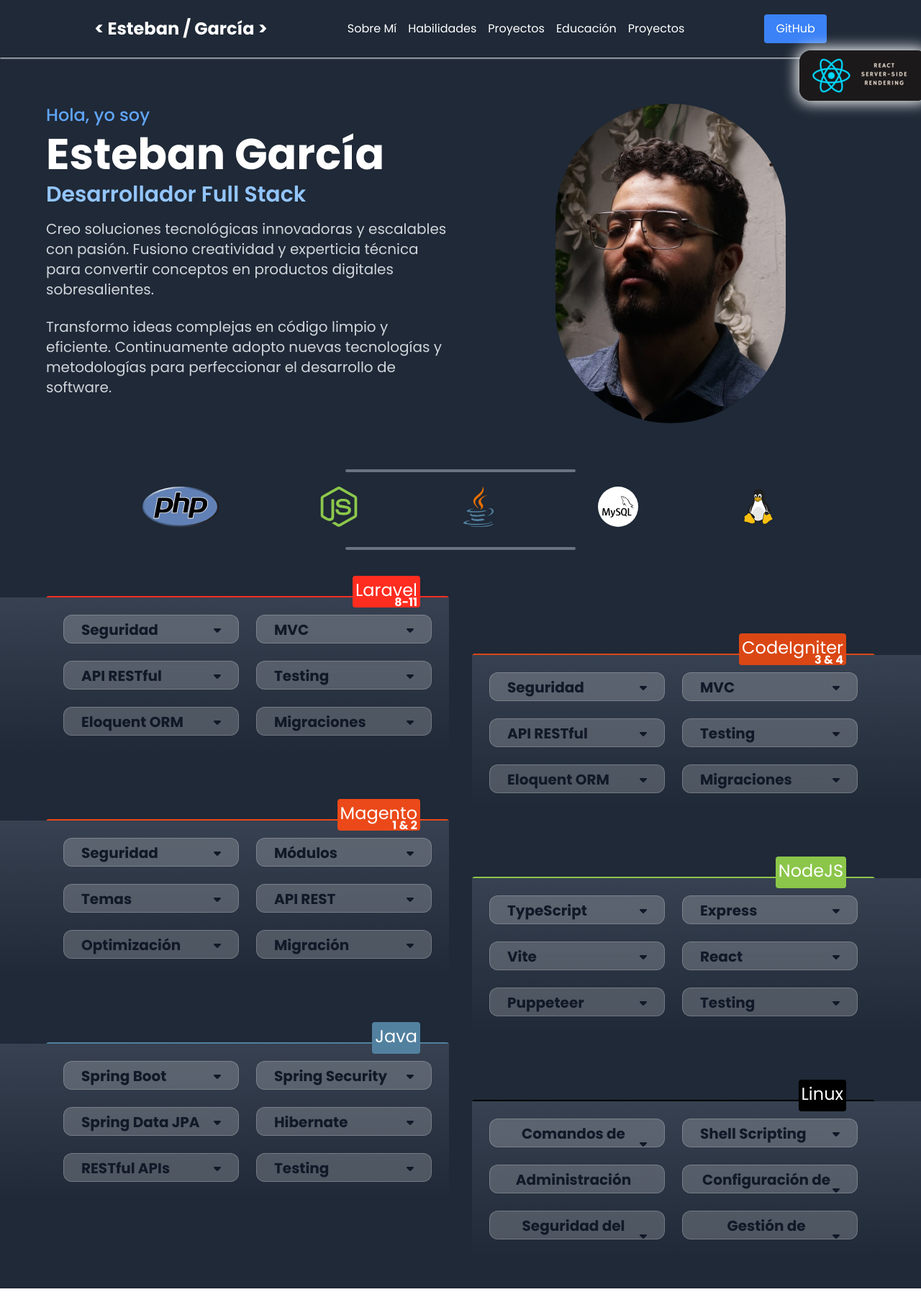
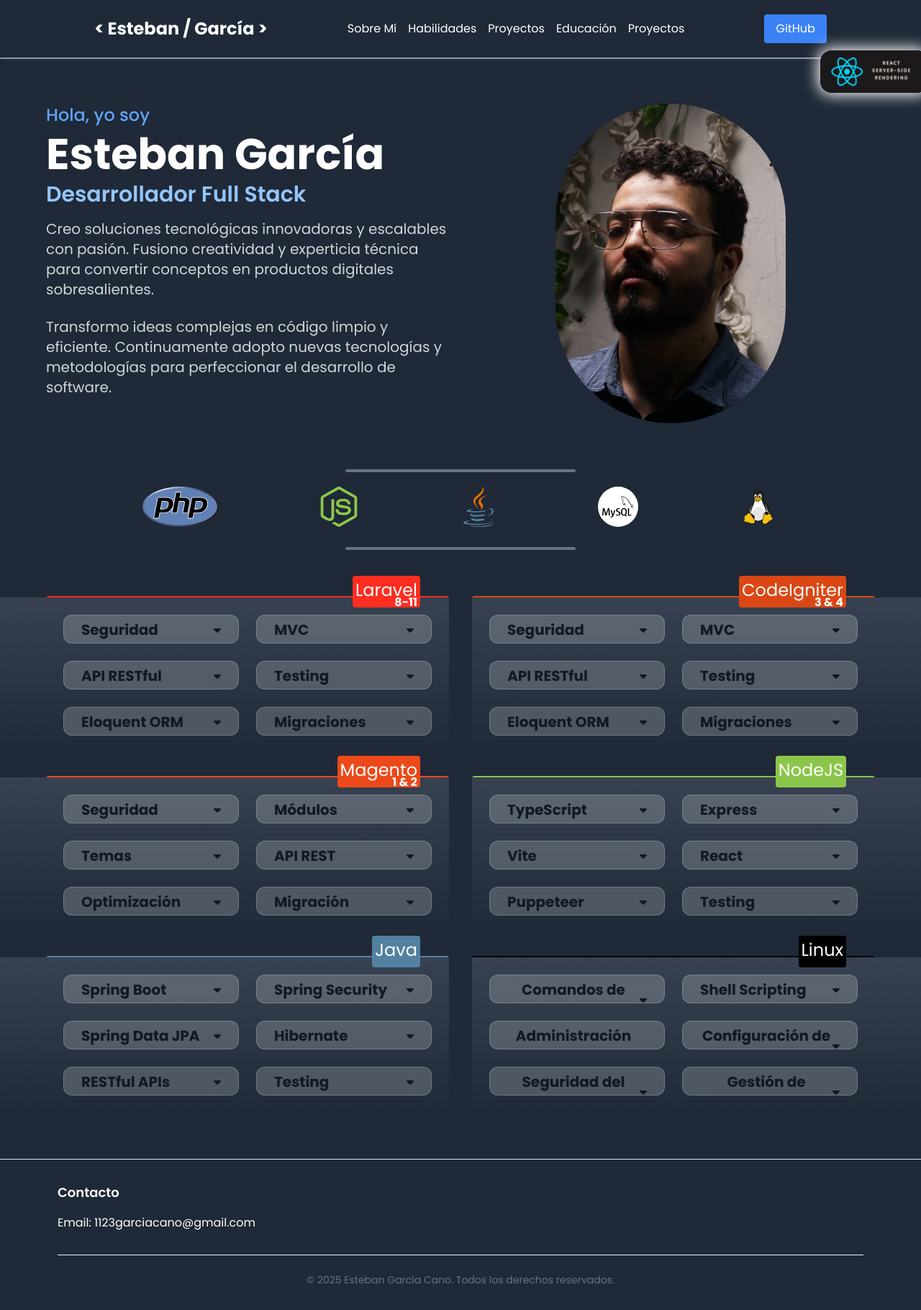
Before and after one commit to 11Wizard23/MyPage, a React (Vite) app: page / in a window 1280 px wide. Shown: the top 1820 px of the page at 72% size. Before the commit the page ends 1790 px from the top, so only its background shows below. Built offline with nearby package versions, Linux system fonts and the light colour scheme.

Commit message:
leves modificaciones

```diff
--- a/index.html
+++ b/index.html
@@ -1,13 +1,6 @@
 <!doctype html>
 <html lang="en">
-<head>
-    <meta charset="UTF-8">
-    <meta name="viewport"
-          content="width=device-width, user-scalable=no, initial-scale=1.0, maximum-scale=1.0, minimum-scale=1.0">
-    <meta http-equiv="X-UA-Compatible" content="ie=edge">
-    <!--app-head-->
-    <title>Esteban García</title>
-</head>
+<!--app-head-->
 <body>
 <div id="root"><!--ssr-outlet--></div>
 <script type="module" src="/src/entry-client.tsx"></script>
--- /dev/null
+++ b/src/components/Footer.tsx
@@ -0,0 +1,63 @@
+function Footer() {
+    return (
+        <footer className="bg-transparent border-t border-gray-200 mt-auto">
+            <div className="max-w-6xl mx-auto px-4 py-8">
+                <div className="grid grid-cols-1  center gap-8">
+                    {/*<div>*/}
+                    {/*    <h3 className="text-lg font-semibold mb-4">Enlaces útiles</h3>*/}
+                    {/*    <ul className="space-y-2">*/}
+                    {/*        <li><a href="#" className="text-gray-600 hover:text-gray-900 hover:underline">Inicio</a></li>*/}
+                    {/*        <li><a href="#" className="text-gray-600 hover:text-gray-900 hover:underline">Sobre nosotros</a></li>*/}
+                    {/*        <li><a href="#" className="text-gray-600 hover:text-gray-900 hover:underline">Servicios</a></li>*/}
+                    {/*        <li><a href="#" className="text-gray-600 hover:text-gray-900 hover:underline">Blog</a></li>*/}
+                    {/*        <li><a href="#" className="text-gray-600 hover:text-gray-900 hover:underline">Contacto</a></li>*/}
+                    {/*    </ul>*/}
+                    {/*</div>*/}
+
+                    {/*<div>*/}
+                    {/*    <h3 className="text-lg font-semibold mb-4">Servicios</h3>*/}
+                    {/*    <ul className="space-y-2">*/}
+                    {/*        <li><a href="#" className="text-gray-600 hover:text-gray-900 hover:underline">Servicio 1</a></li>*/}
+                    {/*        <li><a href="#" className="text-gray-600 hover:text-gray-900 hover:underline">Servicio 2</a></li>*/}
+                    {/*        <li><a href="#" className="text-gray-600 hover:text-gray-900 hover:underline">Servicio 3</a></li>*/}
+                    {/*        <li><a href="#" className="text-gray-600 hover:text-gray-900 hover:underline">Servicio 4</a></li>*/}
+                    {/*    </ul>*/}
+                    {/*</div>*/}
+
+                    <div>
+                        <h3 className="text-lg font-semibold mb-4">Contacto</h3>
+                        <ul className="space-y-2 text-white">
+                            <li>Email: 1123garciacano@gmail.com</li>
+                            {/*<li>Teléfono: +57 3174831173</li>*/}
+                            {/*<li>Dirección: Calle Principal 123</li>*/}
+                        </ul>
+                    </div>
+
+                    {/*<div>*/}
+                    {/*    <h3 className="text-lg font-semibold mb-4">Síguenos</h3>*/}
+                    {/*    <div className="flex space-x-4">*/}
+                    {/*        <a href="#" className="text-gray-600 hover:text-gray-900" aria-label="Facebook">*/}
+                    {/*            <span className="w-6 h-6 flex items-center justify-center rounded-full border border-gray-300">FB</span>*/}
+                    {/*        </a>*/}
+                    {/*        <a href="#" className="text-gray-600 hover:text-gray-900" aria-label="Twitter">*/}
+                    {/*            <span className="w-6 h-6 flex items-center justify-center rounded-full border border-gray-300">TW</span>*/}
+                    {/*        </a>*/}
+                    {/*        <a href="#" className="text-gray-600 hover:text-gray-900" aria-label="Instagram">*/}
+                    {/*            <span className="w-6 h-6 flex items-center justify-center rounded-full border border-gray-300">IG</span>*/}
+                    {/*        </a>*/}
+                    {/*        <a href="#" className="text-gray-600 hover:text-gray-900" aria-label="LinkedIn">*/}
+                    {/*            <span className="w-6 h-6 flex items-center justify-center rounded-full border border-gray-300">LI</span>*/}
+                    {/*        </a>*/}
+                    {/*    </div>*/}
+                    {/*</div>*/}
+                </div>
+
+                <div className="mt-8 pt-6 border-t border-gray-100 text-center text-gray-500 text-sm">
+                    <p>&copy; 2025 Esteban García Cano. Todos los derechos reservados.</p>
+                </div>
+            </div>
+        </footer>
+    )
+}
+
+export default Footer;
--- a/src/components/Head.tsx
+++ b/src/components/Head.tsx
@@ -1,6 +1,11 @@
 function Head() {
     return (
         <head>
+            <title>Esteban García</title>
+            <meta charSet="UTF-8"></meta>
+            <meta name="viewport"
+                  content="width=device-width, user-scalable=no, initial-scale=1.0, maximum-scale=1.0, minimum-scale=1.0"></meta>
+            <meta httpEquiv="X-UA-Compatible" content="ie=edge"></meta>
             <title>Esteban García</title>
         </head>
     )
--- a/src/components/Header.tsx
+++ b/src/components/Header.tsx
@@ -6,7 +6,7 @@
                     {"<"} Esteban {"/"} García {">"}
                 </div>
 
-                <nav className="flex space-x-4">
+                <nav className="flex space-x-4 invisible md:visible">
                     <a href="#about" className="hover:text-blue-400">Sobre Mí</a>
                     <a href="#skills" className="hover:text-blue-400"> Habilidades </a>
                     <a href="#projects" className="hover:text-blue-400">Proyectos</a>
@@ -15,7 +15,7 @@
                 </nav>
 
                 <a
-                    href="https://github.com/tu-usuario"
+                    href="https://github.com/11Wizard23"
                     target="_blank"
                     rel="noopener noreferrer"
                     className="bg-blue-500 text-white px-4 py-2 rounded hover:bg-blue-400"
--- a/src/components/Page.tsx
+++ b/src/components/Page.tsx
@@ -3,6 +3,7 @@
 import IconSkills from "./Skills/IconSkills.tsx";
 import SkillToastSection from "./Skills/SkillToastSection.tsx";
 import ImagenServerSide from './../assets/img/png/server_side.png'
+import Footer from "./Footer.tsx";
 
 function Page() {
     return (
@@ -10,14 +11,14 @@
             <Header/>
             <main className="p-4 md:p-8 lg:p-12 xl:p-16 mx-auto max-w-7xl">
                 <img
-                    style={{position: "fixed", right: -10, top: 70, boxShadow: "0px 0px 20px 3px rgba(255,255,255,1)"}}
+                    style={{width: 150, zIndex:1000, position: "fixed", right: -10, top: 70, boxShadow: "0px 0px 20px 3px rgba(255,255,255,1)"}}
                     src={ImagenServerSide}
                     alt="Server Side Rendering"
                     className="object-cover rounded-2xl transition-opacity duration-300"
                 />
                 <About/>
                 <IconSkills/>
-                <div className="mt-16 grid grid-cols-2 gap-8 skillsSection">
+                <div className="mt-16 grid grid-cols-1 md:grid-cols-2 gap-8 skillsSection">
                     <SkillToastSection tittle={"Laravel"} subtitle={"8-11"} toastColor={"#FF2D20"}/>
                     <SkillToastSection tittle={"CodeIgniter"} subtitle={"3 & 4"} toastColor={"#DB4714FF"}/>
                     <SkillToastSection tittle={"Magento"} subtitle={"1 & 2"} toastColor={"#eb4919"}/>
@@ -26,6 +27,7 @@
                     <SkillToastSection tittle={"Linux"} toastColor={"#000"}/>
                 </div>
             </main>
+            <Footer/>
         </div>
     )
 }
--- a/src/styles/componentes.css
+++ b/src/styles/componentes.css
@@ -4,7 +4,7 @@
     }
 
     .skillsSection > *:nth-child(2n) {
-        @apply mt-[80px] mb-[-20px]
+        /*@apply mt-[80px] mb-[-20px]*/
     }
 
     .skillsSection > .toast > .toast-title {
```
